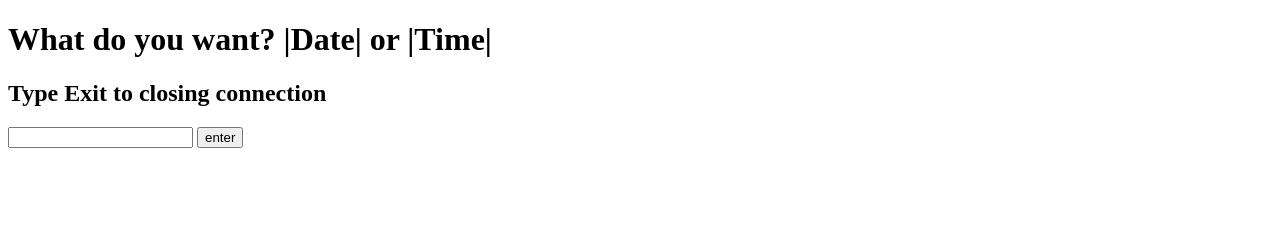
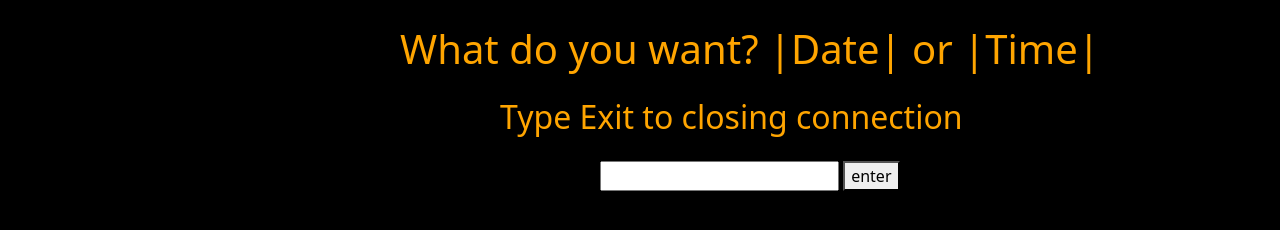
Before and after one commit to tanat135/Socket_Assign2, a website: page index.html in a window 1280 px wide. Drawn offline with nearby package versions, Linux system fonts and the light colour scheme; no server answers.

Commit message:
Update index.html

```diff
--- a/index.html
+++ b/index.html
@@ -1,6 +1,43 @@
 <!doctype html>
 <html>
+    <link rel="stylesheet" href="https://cdn.jsdelivr.net/npm/bootstrap@5.1.3/dist/css/bootstrap.min.css">
+    <style>
+        h1 {
 
+                color : Orange ;
+                 margin-left:  400px;
+                 margin-top:  25px;
+                 margin-right: 50px;
+
+                }
+            h2 {
+                color : Orange ;
+                 margin-left:  500px;
+                 margin-top:  25px;
+                 margin-right: 50px;
+
+            }
+        body {
+            background-color: rgb(0, 0, 0);
+        }
+        div.css  {
+                color : Orange ;
+                 margin-left:  600px;
+                 margin-top:  25px;
+                 margin-right: 50px;
+
+        }
+        div.button {
+            background-color: #4CAF50; /* Green */
+            border: none;
+            color: white;
+            padding: 15px 32px;
+            text-align: center;
+            text-decoration: none;
+            display: inline-block;
+            font-size: 16px;
+        }
+    </style>
 <head>
     <title>Service form Server</title>
     <script src="/socket.io/socket.io.js"></script>
@@ -12,7 +49,7 @@
     <h2>Type Exit to closing connection</h2>
     <!-- <h3>Clock</h3> -->
 
-
+        <div class="css">
             <input type="text" id="message">
             <button id="enter">enter</button>
             <div id="output" class = "message"> </div>
@@ -32,6 +69,7 @@
                 socket.on('date', function (data) {
                         $('#output').append(data);
                     });
+                 <br/>
                 socket.on('time', function (datatime) {
                         $('#output').append(datatime);
                     });
@@ -43,6 +81,7 @@
 
 
             </script>
+        </div>
 </body>
 
 </html>
```
Lines whose indentation alone changed are shown as unchanged.
